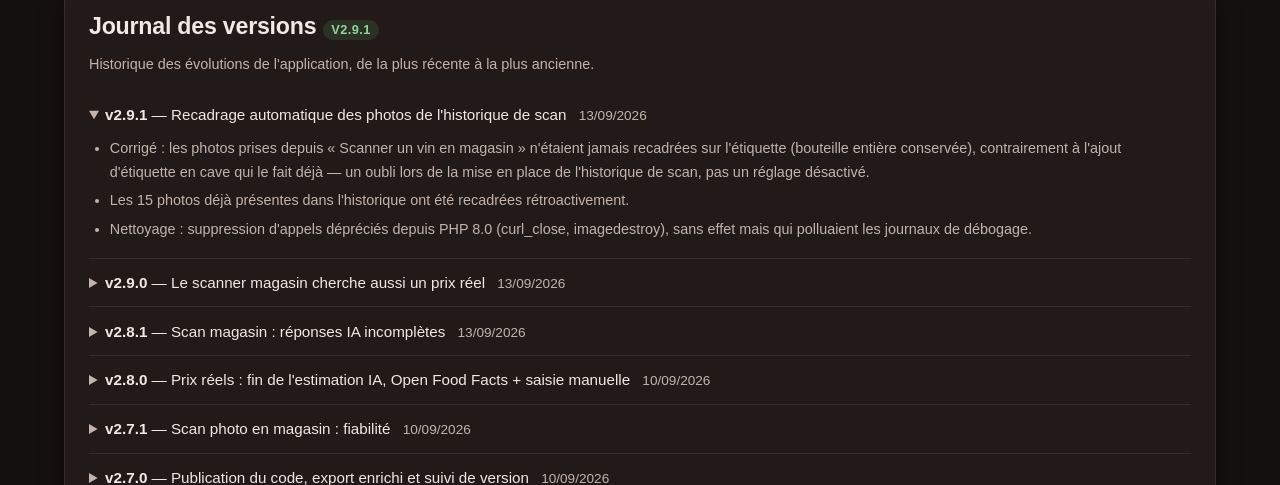
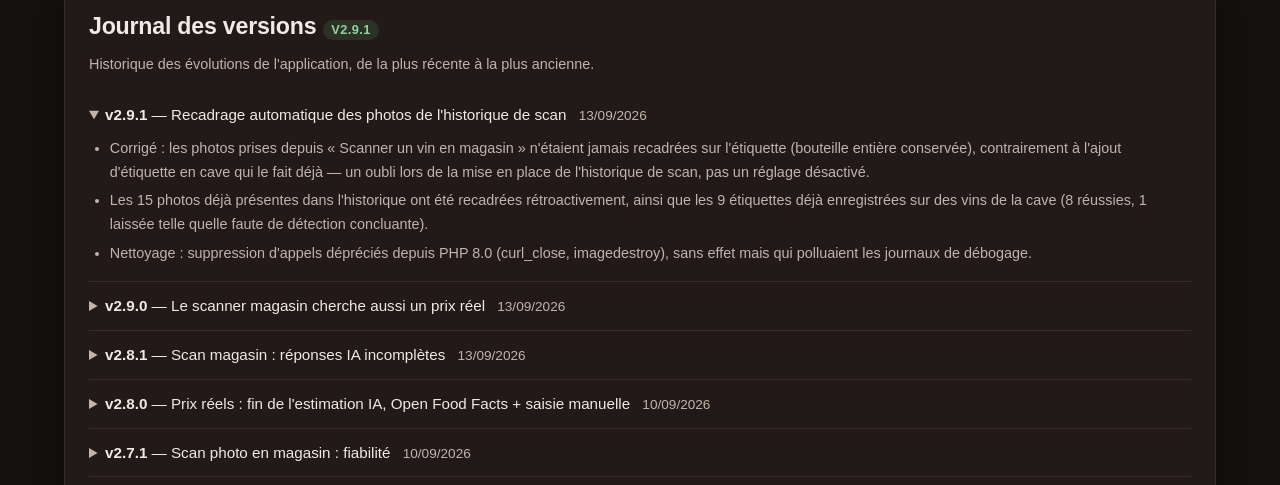
Before and after one commit to jadwio/macave, a PHP site: page /pages/settings.php in a window 1280 px wide. Shown: the part 3376-3861 px from the top of the page. Run offline with PHP 8.4, Linux system fonts and the light colour scheme; the visitor is signed in with stand-in values (Sample User, id 1); data that the repository does not hold is empty; some libraries are stand-ins or nearby versions.

Commit message:
Changelog v2.9.1 : precise le rattrapage des 9 etiquettes de la cave

```diff
--- a/includes/changelog.php
+++ b/includes/changelog.php
@@ -21,7 +21,7 @@ const CHANGELOG = [
         'title' => 'Recadrage automatique des photos de l\'historique de scan',
         'items' => [
             "Corrigé : les photos prises depuis « Scanner un vin en magasin » n'étaient jamais recadrées sur l'étiquette (bouteille entière conservée), contrairement à l'ajout d'étiquette en cave qui le fait déjà — un oubli lors de la mise en place de l'historique de scan, pas un réglage désactivé.",
-            "Les 15 photos déjà présentes dans l'historique ont été recadrées rétroactivement.",
+            "Les 15 photos déjà présentes dans l'historique ont été recadrées rétroactivement, ainsi que les 9 étiquettes déjà enregistrées sur des vins de la cave (8 réussies, 1 laissée telle quelle faute de détection concluante).",
             "Nettoyage : suppression d'appels dépréciés depuis PHP 8.0 (curl_close, imagedestroy), sans effet mais qui polluaient les journaux de débogage.",
         ],
     ],
```
Also changed, not shown: CHANGELOG.md.
